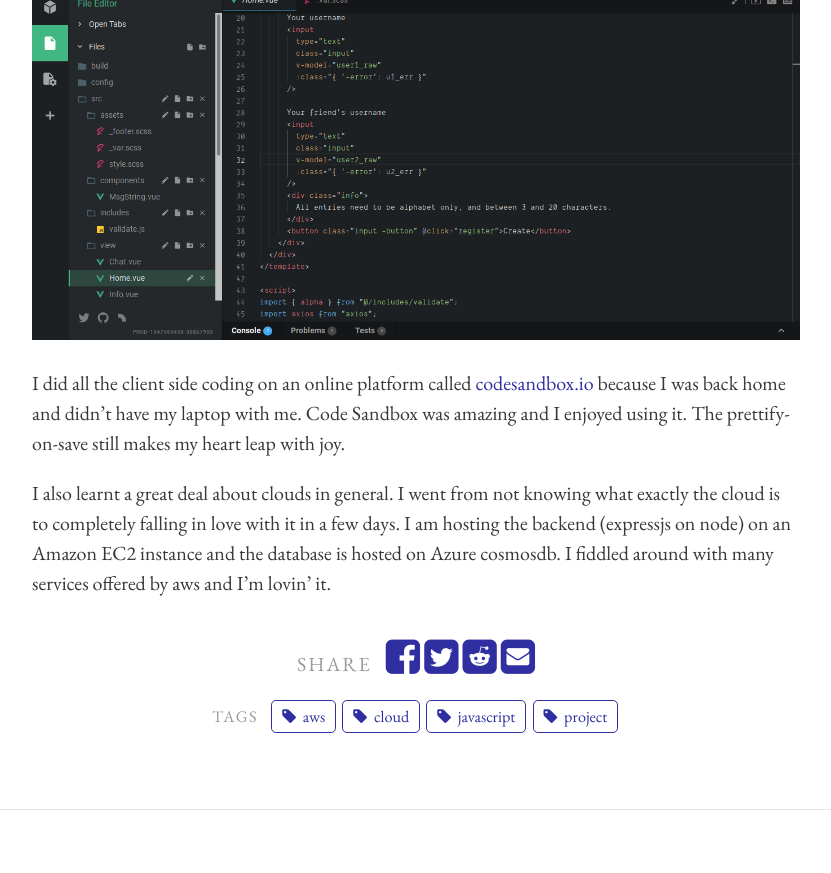
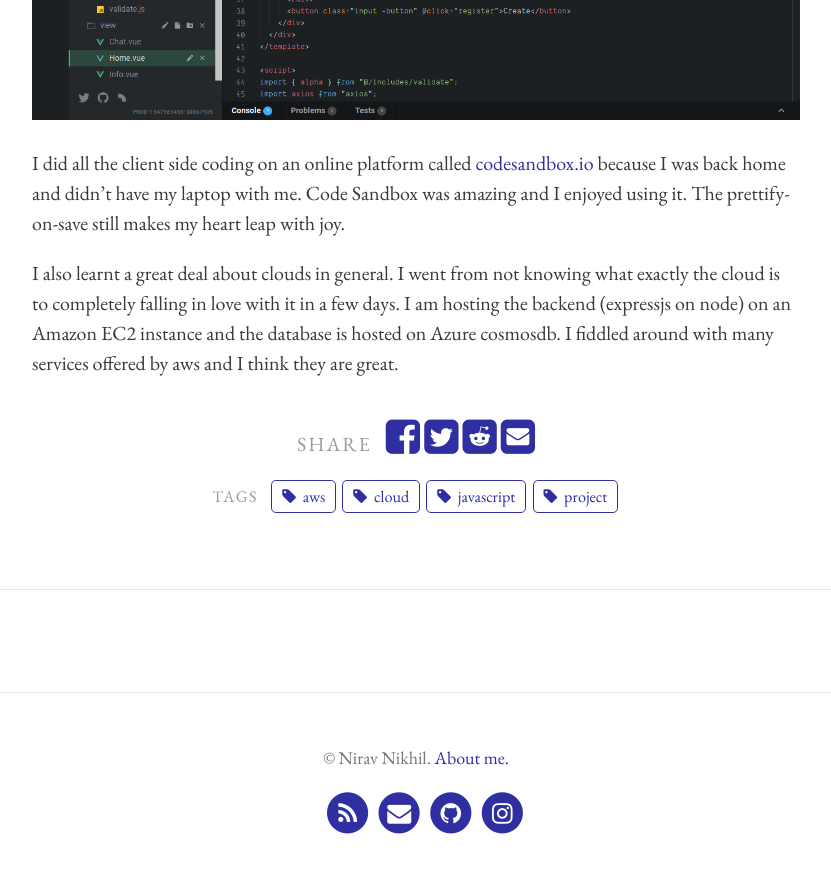
Before and after one commit to niravcodes/niravcodes.github.io, a Jekyll site: the page built from _portfolio/humbird.md, in a window 1280 px wide and 900 px high, scrolled down 2684 px. Shown: the top 873 px of the window, without its empty margins (224-1055 px from the left). Built offline with Jekyll 4.4.1, drawn with Linux system fonts in a browser that asks for light colours; comment, search, counter and statistics services are not loaded; some of the changed lines change nothing that is shown; some of the changed text lies outside the part shown.

Commit message:
Update from Forestry.io - Updated humbird.md

```diff
--- a/_portfolio/humbird.md
+++ b/_portfolio/humbird.md
@@ -7,18 +7,10 @@
 - cloud
 - aws
 img: https://nirav.com.np/assets/img/sshot-1.png
-feature-img: https://nirav.com.np/assets/img/vue2.jpg
+feature-img: https://nirav.com.np/assets/img/pexels-photo-37728.jpeg
 date: 2019-01-20 07:46:50 +0000
 
 ---
-Things to talk about:
-
-1. what the project does
-2. the design decisions
-3. challanges : https, subdomain ...
-4. what you'd like to add
-5. wanderings in the cloud (nubivagant) and things learned
-
 Humbird is a little chat application I made to gain more understanding of latest web technologies and cloud services. It took me a few days of sporadic effort to make and has given me a lot of insight into how things are made in the web these days. Humbird is not meant to be used seriously because I chose not to deal with the errors and exceptions that might occur.
 
 When making Humbird, I had the following objectives in mind:
@@ -48,4 +40,4 @@
 
 I did all the client side coding on an online platform called [codesandbox.io](https://codesandbox.io/ "codesandbox") because I was back home and didn't have my laptop with me. Code Sandbox was amazing and I enjoyed using it. The prettify-on-save still makes my heart leap with joy.
 
-I also learnt a great deal about clouds in general. I went from not knowing what exactly the cloud is to completely falling in love with it in a few days. I am hosting the backend (expressjs on node) on an Amazon EC2 instance and the database is hosted on Azure cosmosdb. I fiddled around with many services offered by aws and I'm lovin' it.
+I also learnt a great deal about clouds in general. I went from not knowing what exactly the cloud is to completely falling in love with it in a few days. I am hosting the backend (expressjs on node) on an Amazon EC2 instance and the database is hosted on Azure cosmosdb. I fiddled around with many services offered by aws and I think they are great.
```
